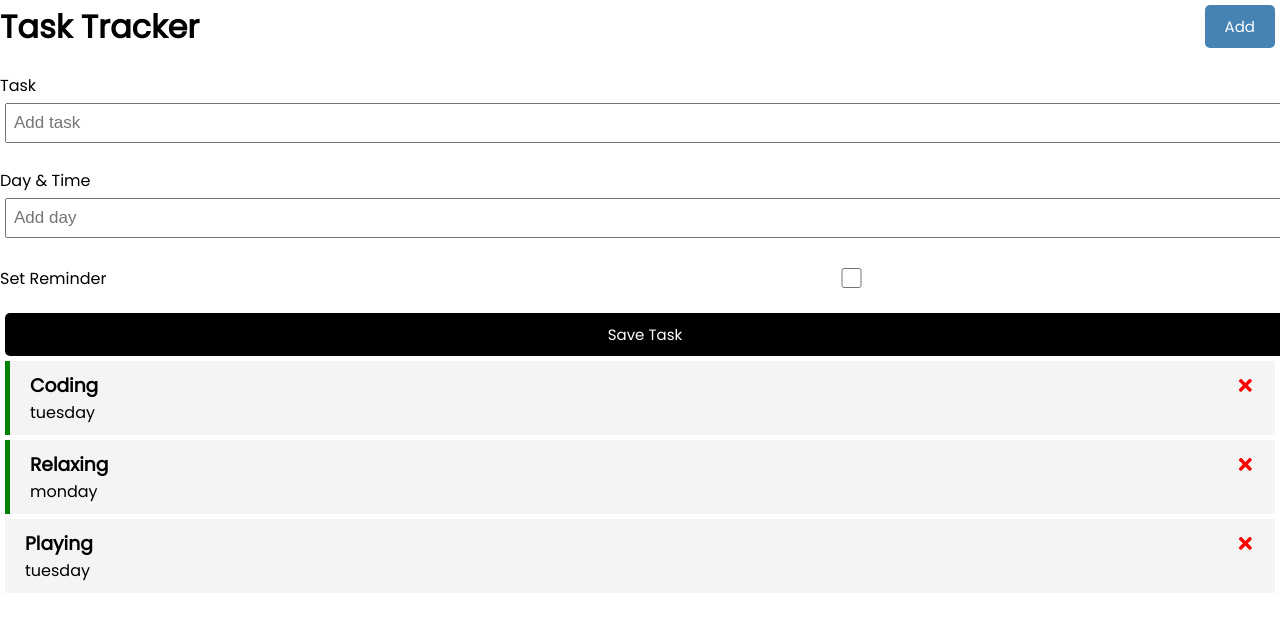
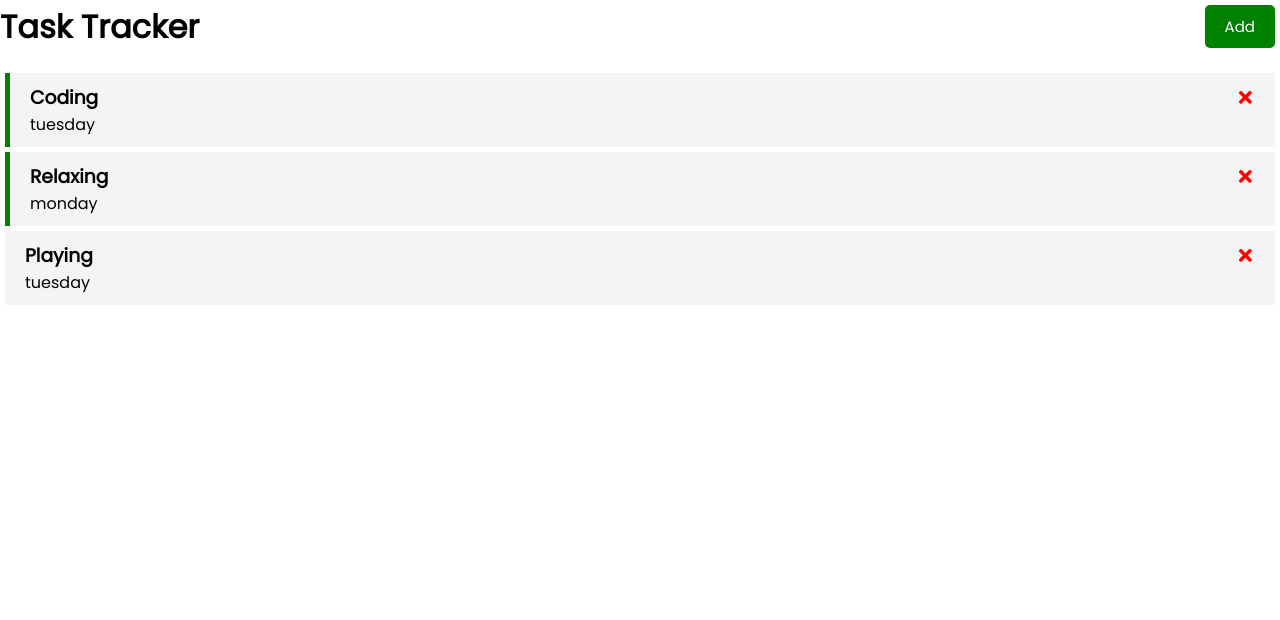
Before and after one commit to real-tea/task-tracker, a React (Create React App) app: page / in a window 1280 px wide. Shown: the top 620 px of the page. Built offline with nearby package versions, Linux system fonts and the light colour scheme.

Commit message:
making dynamic form for adding tasks

```diff
--- a/src/App.js
+++ b/src/App.js
@@ -6,7 +6,9 @@
 
 
 function App() {
-const [tasks,setTasks] = useState([
+
+  const [showAddTask, setShowAddTask] = useState(false)
+  const [tasks,setTasks] = useState([
   {
     id : 1,
     text : 'Coding',
@@ -31,7 +33,9 @@
 
 
 const addTask = (task) =>{
-  console.log(task)
+  const id = Math.floor(Math.random()*1000) + 1
+  const newTask = {id,...task}
+  setTasks([...tasks,newTask])
 }
 
 const DeleteTask = (id)=>{
@@ -41,8 +45,8 @@
 
   return (
     <div className="App">
-    <Header />
-    <AddTask onAdd = {addTask}/>
+    <Header onAdd={()=>setShowAddTask(!showAddTask)} showAdd = {showAddTask} />
+    {showAddTask && <AddTask onAdd = {addTask}/>}
     <Tasks tasks = { tasks } onDelete = { DeleteTask } onToggle = {ToggleReminder	}/>
     </div>
   );
--- a/src/components/header.js
+++ b/src/components/header.js
@@ -1,15 +1,12 @@
 import PropTypes from 'prop-types'
 import Button from './Button'
 
-const Header = ( {title} ) => {
-    const onClick = () =>{
-        console.log('click')
-    }
+const Header = ( {title, onAdd,showAdd} ) => {
 
     return (
         <header className = 'header'>
             <h1>{title}</h1>
-            <Button className = 'btn' color = 'steelblue' text = 'Add' onClick = {onClick} />
+            <Button className = 'btn' color = {showAdd ? 'Red' : 'Green'} text = {showAdd ? 'Close' : 'Add'} onClick = {onAdd} />
         </header>
     )
 }
```
